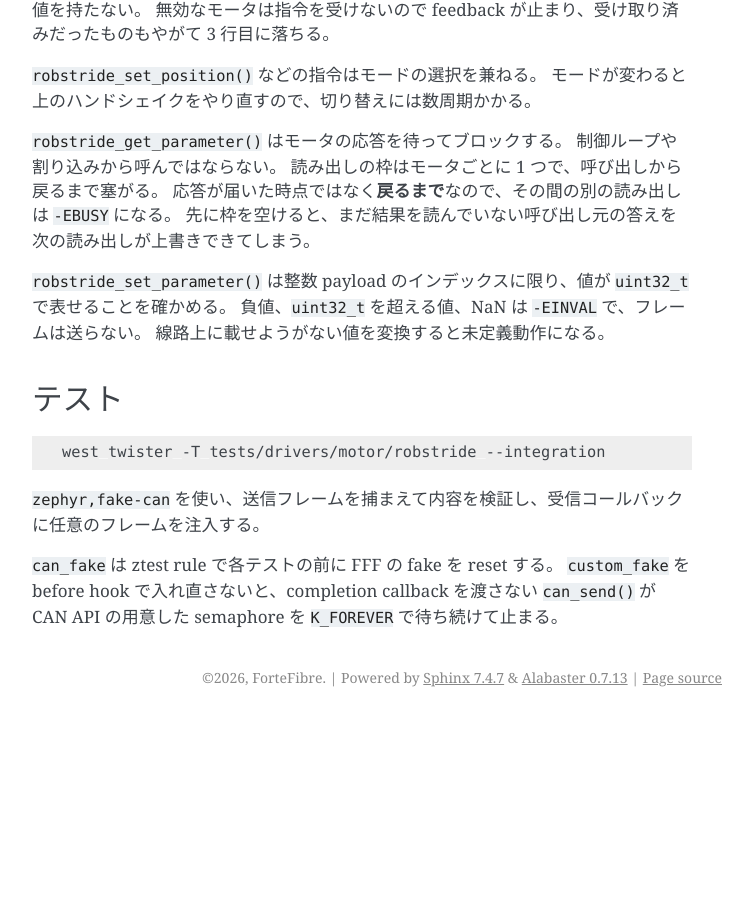
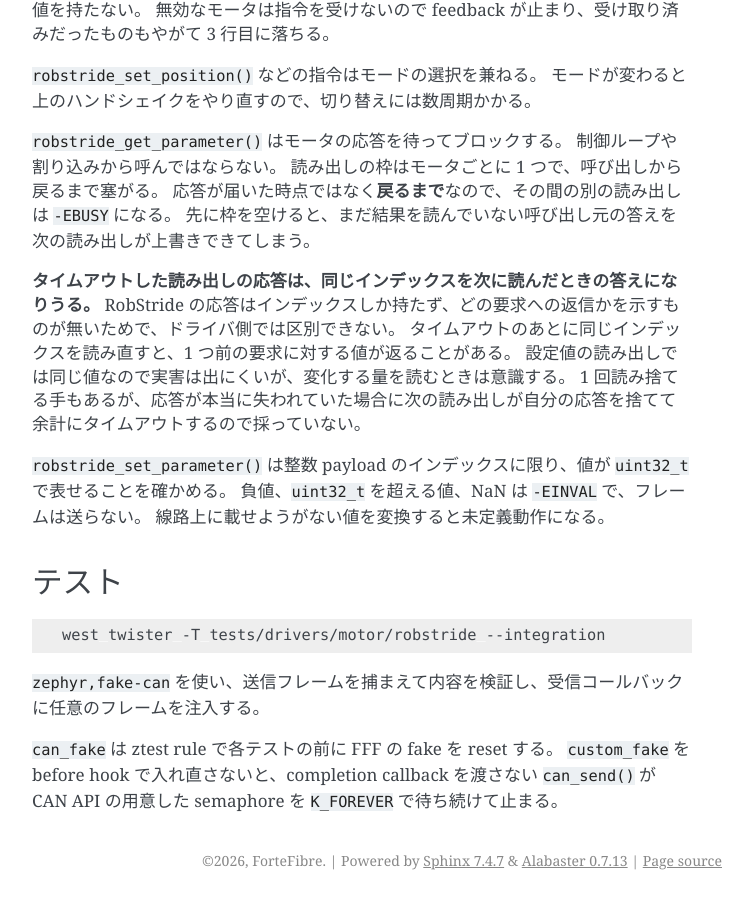
Before and after one commit to ForteFibre/fibril_zephyr, a Sphinx documentation site: the page built from doc/drivers/robstride.md, in a window 1280 px wide and 900 px high, scrolled down 5736 px. Shown: the whole window, without its empty margins (388-1141 px from the left). Built offline with Sphinx 7.4.7, drawn with Linux system fonts in a browser that asks for light colours; before the commit the page ends 6453 px from its top, so only the background shows below that.

Commit message:
docs(drivers/robstride): タイムアウトした読み出しの応答の行方を書く
RobStride の GET_PARAM 応答はインデックスしか持たず、どの要求への返信かを
示すものが無い。読み出しがタイムアウトしたあと同じインデックスを読み直すと、
1 つ前の要求への応答がその答えになりうる。プロトコルに相関を取る手段が
無いので、ドライバでは区別できない。

1 回読み捨てる案は採らなかった。応答が本当に失われていた場合に、次の
読み出しが自分の応答を捨てて余計にタイムアウトする。古い同一パラメータの
値が返るほうが、偽のタイムアウトより害が小さい。

Co-Authored-By: Claude Opus 5 (1M context) <noreply@anthropic.com>

```diff
--- a/doc/drivers/robstride.md
+++ b/doc/drivers/robstride.md
@@ -219,6 +219,12 @@ RobStride の指令は機種で範囲が変わる SI 量で、`enum motor_output
 応答が届いた時点ではなく**戻るまで**なので、その間の別の読み出しは `-EBUSY` になる。
 先に枠を空けると、まだ結果を読んでいない呼び出し元の答えを次の読み出しが上書きできてしまう。
 
+**タイムアウトした読み出しの応答は、同じインデックスを次に読んだときの答えになりうる。**
+RobStride の応答はインデックスしか持たず、どの要求への返信かを示すものが無いためで、ドライバ側では区別できない。
+タイムアウトのあとに同じインデックスを読み直すと、1 つ前の要求に対する値が返ることがある。
+設定値の読み出しでは同じ値なので実害は出にくいが、変化する量を読むときは意識する。
+1 回読み捨てる手もあるが、応答が本当に失われていた場合に次の読み出しが自分の応答を捨てて余計にタイムアウトするので採っていない。
+
 `robstride_set_parameter()` は整数 payload のインデックスに限り、値が `uint32_t` で表せることを確かめる。
 負値、`uint32_t` を超える値、NaN は `-EINVAL` で、フレームは送らない。
 線路上に載せようがない値を変換すると未定義動作になる。
```
Also changed, not shown: 1 other file.
